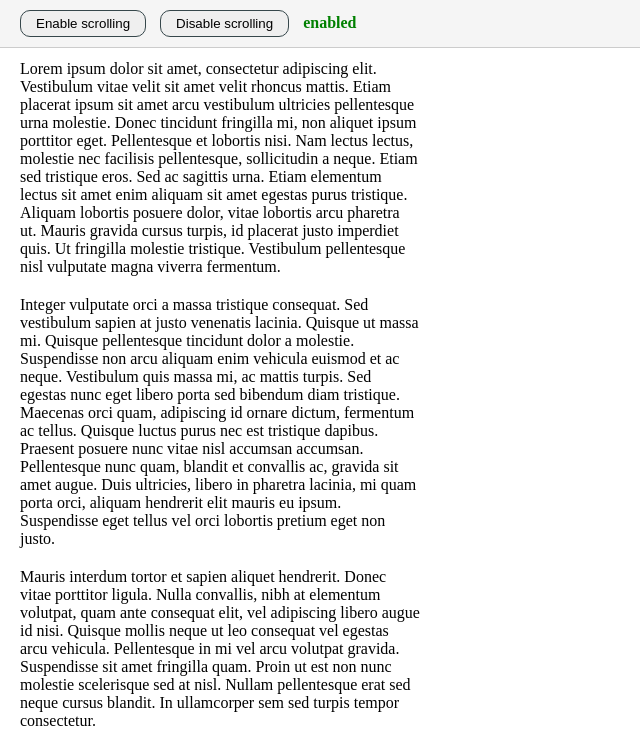
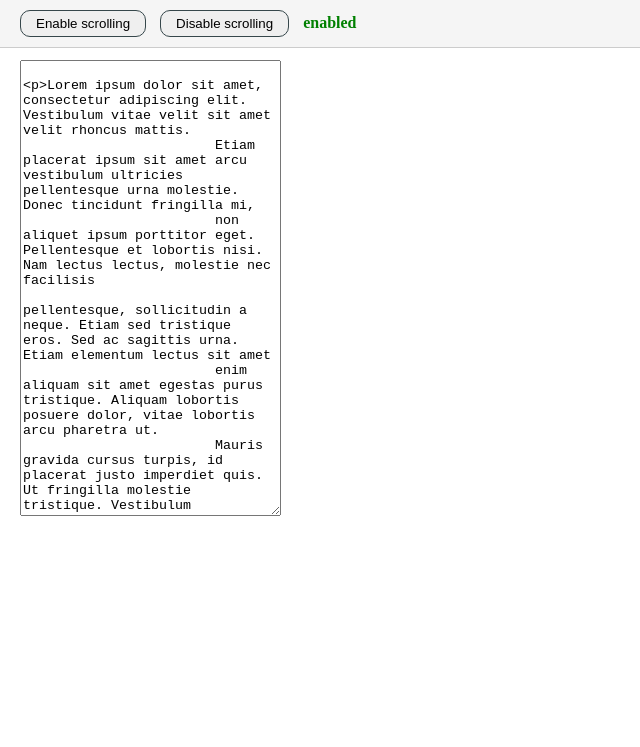
Before and after one commit to MrProgg/ScrollDisable, a plain HTML site: page index.html in a window 1280 px wide. Shown: the top 747 px of the page, without its empty margins (0-640 px from the left). Drawn offline with Linux system fonts and the light colour scheme.

Commit message:
textaera

```diff
--- a/index.html
+++ b/index.html
@@ -13,12 +13,12 @@
 		<button id="enable">Enable scrolling</button>
 		<button id="disable">Disable scrolling</button>
 		<strong id="status" class="enabled">enabled</strong>
-		</div>
+	</div>
 
 
 	<div id="text">
-
-		<p>Lorem ipsum dolor sit amet, consectetur adipiscing elit. Vestibulum vitae velit sit amet velit rhoncus mattis.
+		<textarea cols="30" rows="30">
+				<p>Lorem ipsum dolor sit amet, consectetur adipiscing elit. Vestibulum vitae velit sit amet velit rhoncus mattis.
 			Etiam placerat ipsum sit amet arcu vestibulum ultricies pellentesque urna molestie. Donec tincidunt fringilla mi,
 			non aliquet ipsum porttitor eget. Pellentesque et lobortis nisi. Nam lectus lectus, molestie nec facilisis
 			pellentesque, sollicitudin a neque. Etiam sed tristique eros. Sed ac sagittis urna. Etiam elementum lectus sit amet
@@ -110,7 +110,7 @@
 			felis a iaculis sollicitudin, purus nisi faucibus metus, interdum adipiscing nisi purus placerat nibh. Phasellus
 			eget augue quis purus gravida ornare in nec tortor. Curabitur pulvinar imperdiet erat eu accumsan. Cras volutpat
 			dolor vel erat placerat dignissim. Nulla facilisi.</p>
-
+		</textarea>
 	</div>
 
 </body>
```
